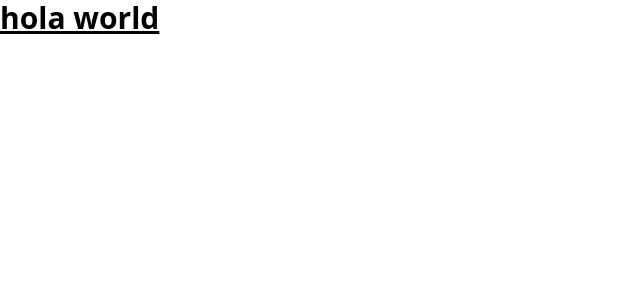
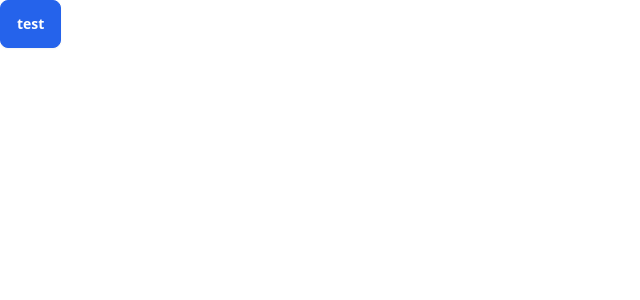
Before and after one commit to dallana-bastidas/equipo-14, an Angular app in the folder client/: page / in a window 1280 px wide. Shown: the top 300 px of the page, without its empty margins (0-640 px from the left). Built offline with nearby package versions, Linux system fonts and the light colour scheme.

Commit message:
feat: added daysiui

```diff
--- a/client/package.json
+++ b/client/package.json
@@ -29,6 +29,7 @@
     "@angular/compiler-cli": "^18.2.0",
     "@types/jasmine": "~5.1.0",
     "autoprefixer": "^10.4.20",
+    "daisyui": "^4.12.12",
     "jasmine-core": "~5.2.0",
     "karma": "~6.4.0",
     "karma-chrome-launcher": "~3.2.0",
--- a/client/src/app/app.component.html
+++ b/client/src/app/app.component.html
@@ -1,5 +1 @@
 <router-outlet />
-
-<h1 class="text-3xl font-bold underline">
-  hola world
-</h1>
--- a/client/src/index.html
+++ b/client/src/index.html
@@ -9,5 +9,6 @@
 </head>
 <body>
   <app-root></app-root>
+<button class="btn btn-primary">test</button>
 </body>
 </html>
--- a/client/tailwind.config.js
+++ b/client/tailwind.config.js
@@ -4,5 +4,35 @@ module.exports = {
   theme: {
     extend: {},
   },
-  plugins: [],
+  plugins: [
+    require('daisyui'),
+  ],
+  daisyui: {
+    themes: [
+      {
+        mytheme: {
+          primary: "#2563EB",
+          "primary-content": "#FFFFFF",
+          secondary: "#FFC358",
+          "secondary-content": "#160E03",
+          accent: "#22D3EE",
+          "accent-content": "#001014",
+          neutral: "#011132",
+          "neutral-content": "#c4c9ce",
+          "base-100": "#FFFFFF",
+          "base-200": "#F2F2F2",
+          "base-300": "#BEBEBE",
+          "base-content": "#011132",
+          info: "#00a6ff",
+          "info-content": "#000a16",
+          success: "#34d399",
+          "success-content": "#011008",
+          warning: "#facc15",
+          "warning-content": "#150f00",
+          error: "#E11D48",
+          "error-content": "#FFD8D9",
+        },
+      },
+    ],
+  },
 };
```
Also changed, not shown: 1 other file (tests, documents, lock files or other folders).
